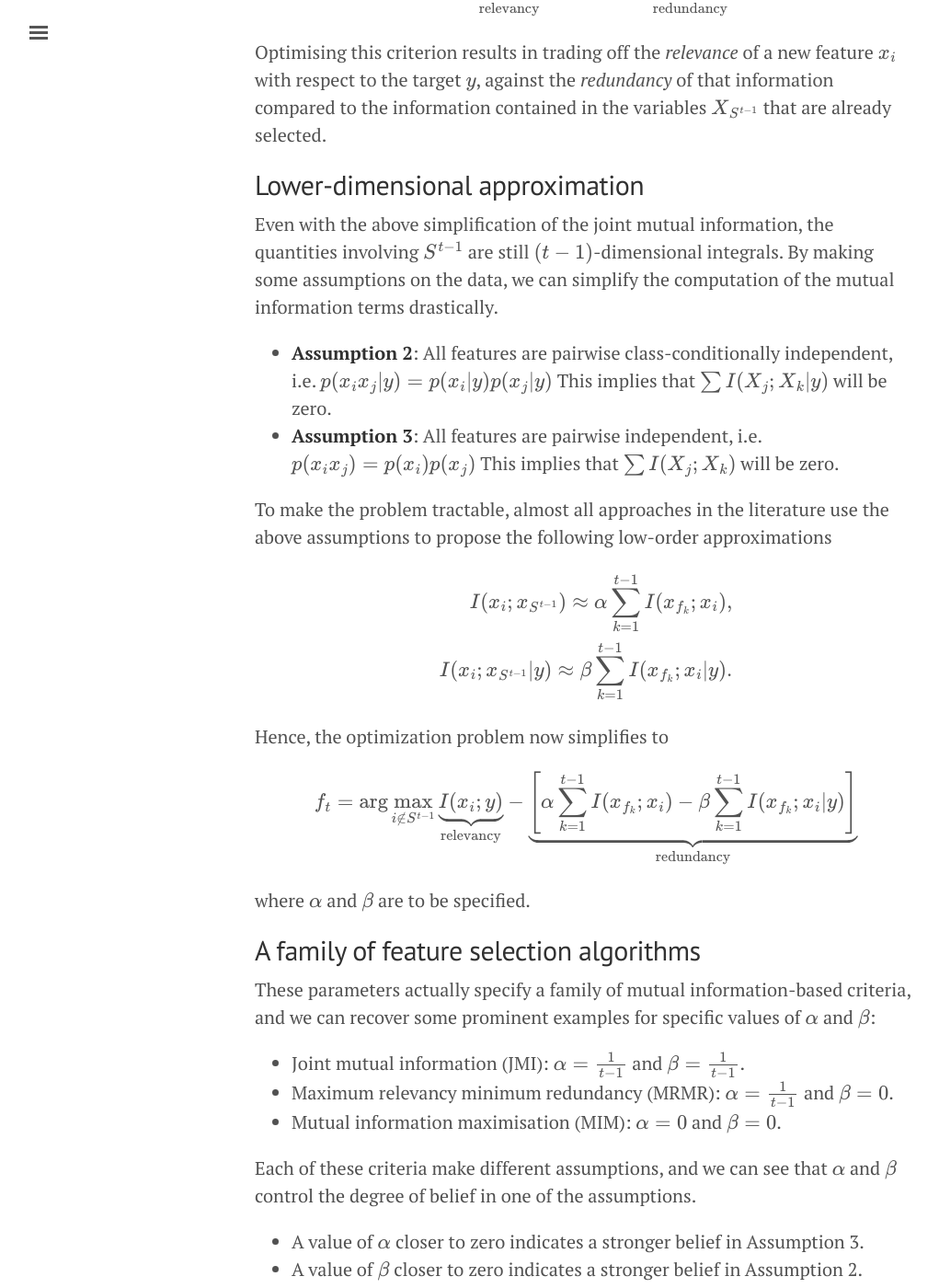
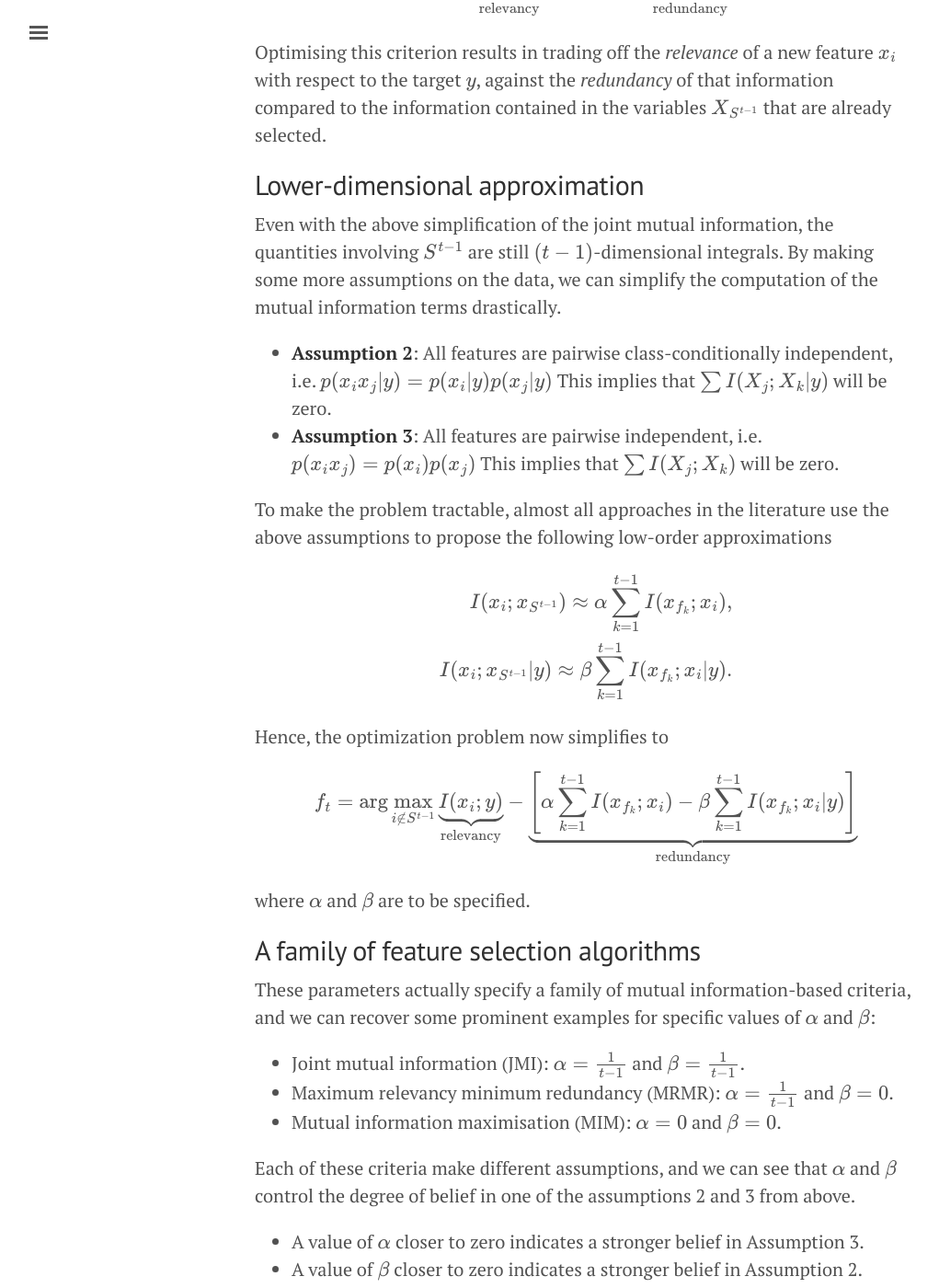
Before and after one commit to thuijskens/thuijskens.github.io, a Jekyll site: the page built from _posts/2017-10-07-feature-selection.md, in a window 1280 px wide and 1400 px high, scrolled down 2925 px. Shown: the whole window at 92% size, without its empty margins (3-1024 px from the left). Built offline with Jekyll 4.4.1, drawn with Linux system fonts in a browser that asks for light colours; formulas are drawn with MathJax 3.

Commit message:
Fix more typos.

```diff
--- a/_posts/2017-10-07-feature-selection.md
+++ b/_posts/2017-10-07-feature-selection.md
@@ -56,7 +56,7 @@ Optimising this criterion results in trading off the *relevance* of a new featur
 
 ## Lower-dimensional approximation
 
-Even with the above simplification of the joint mutual information, the quantities involving $$S^{t - 1}$$ are still $$(t - 1)$$-dimensional integrals. By making some assumptions on the data, we can simplify the computation of the mutual information terms drastically.
+Even with the above simplification of the joint mutual information, the quantities involving $$S^{t - 1}$$ are still $$(t - 1)$$-dimensional integrals. By making some more assumptions on the data, we can simplify the computation of the mutual information terms drastically.
 
 * **Assumption 2**: All features are pairwise class-conditionally independent, i.e.
 $$
@@ -94,7 +94,7 @@ These parameters actually specify a family of mutual information-based criteria,
 * Maximum relevancy minimum redundancy (MRMR): $$\alpha = \frac{1}{t - 1}$$ and $$\beta = 0$$.
 * Mutual information maximisation (MIM): $$\alpha = 0$$ and $$\beta = 0$$.
 
-Each of these criteria make different assumptions, and we can see that $$\alpha$$ and $$\beta$$ control the degree of belief in one of the assumptions.
+Each of these criteria make different assumptions, and we can see that $$\alpha$$ and $$\beta$$ control the degree of belief in one of the assumptions 2 and 3 from above.
 
 * A value of $$\alpha$$ closer to zero indicates a stronger belief in Assumption 3.
 * A value of $$\beta$$ closer to zero indicates a stronger belief in Assumption 2.
```
